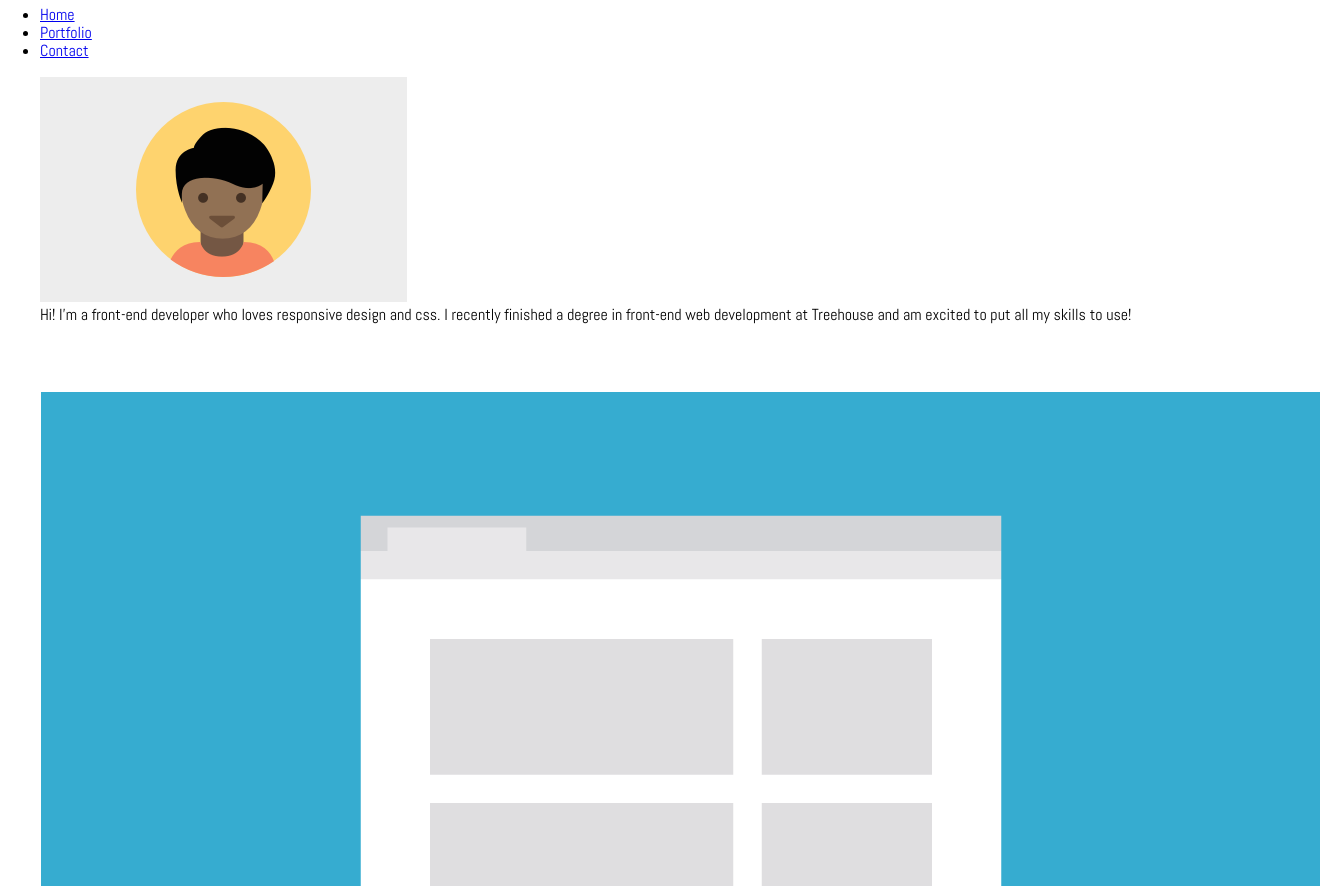
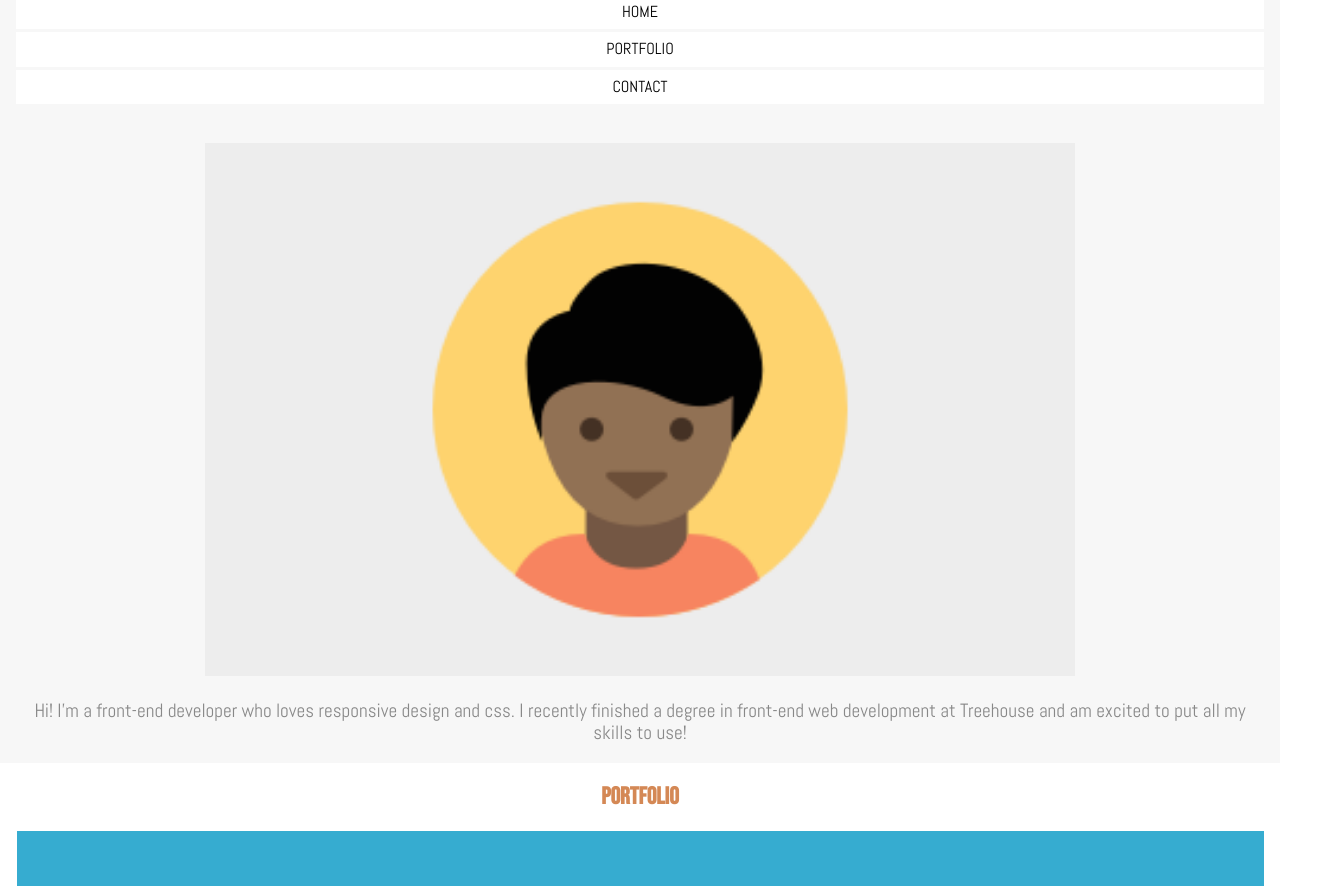
Before and after one commit to ztlhayden/th_unit2, a plain HTML site: page index.html in a window 1280 px wide. Shown: the part 74-960 px from the top of the page, 1320 px wide, since content can reach past the window. Drawn offline with Linux system fonts and the light colour scheme.

Commit message:
body and heading style

```diff
--- a/css/styles.css
+++ b/css/styles.css
@@ -13,13 +13,37 @@ font-family: 'Bebas Neue', cursive;
 /*=============
  Element Styles
 ============*/
+h1 {
+  padding-top: .5em;
+  margin: 0;
+}
 
 h1,
 h2,
 h3 {
   font-family: 'Bebas Neue', cursive;
   text-transform: uppercase;
-  color: #fff;
+  color: #d48855;
+}
+
+img {
+  width: 100%;
+  height: auto;
+}
+
+ul {
+  list-style: none;
+  padding: 0;
+}
+
+figure {
+  margin: 1em;
+}
+
+a {
+  text-decoration: none;
+  display: block;
+  color: black;
 }
 
 /*=============
@@ -27,9 +51,52 @@ h3 {
 ============*/
 /* Nav */
 
+.main-nav li {
+  text-transform: uppercase;
+  background-color: #fff;
+  padding: .5em 0;
+  margin: 0 1em .2em 1em;
+}
+
+.main-nav li:active {
+  background-color: #d48855;
+}
+
 /* Elements */
 
+.fig-port {
+  padding-top: 1em;
+  padding-bottom: 1em;
+  font-size: 1.2em;
+}
+  .fig-port img {
+    width: 70%;
+  }
+
+  .fig-port figcaption {
+    padding-top: 1em;
+    color: #888;
+  }
+
+.content {
+  padding-bottom: 1em;
+}
+
+.content h3 {
+  margin: .5em;
+}
+
 /* Containers */
+
+.main-header {
+  text-align: center;
+  background: #f7f7f7;
+  width: 100%;
+}
+
+.wrapper {
+  text-align: center;
+}
 
 /*=============
  Media Queries
--- a/index.html
+++ b/index.html
@@ -15,7 +15,7 @@
 
 <body>
 <!-- start main-header -->
-  <header class="main-heading">
+  <header class="main-header">
     <h1>Hayden Young</h1>
 
     <ul class="main-nav">
@@ -37,7 +37,7 @@
   <div class="wrapper">
     <h2>Portfolio</h2>
 
-    <figure>
+    <figure class="content">
       <img src="images/portfolio-1.png" alt="Website with grey containers.">
       <figcaption>
         <h3>Marketing Page</h3>
@@ -45,7 +45,7 @@
       </figcaption>
     </figure>
 
-    <figure>
+    <figure class="content">
       <img src="images/portfolio-2.png" alt="Website with with search bar.">
       <figcaption>
         <h3>Search Page</h3>
@@ -53,7 +53,7 @@
       </figcaption>
     </figure>
 
-    <figure>
+    <figure class="content">
       <img src="images/portfolio-3.png" alt="Example website with data.">
       <figcaption>
         <h3>Travel App</h3>
@@ -61,7 +61,7 @@
       </figcaption>
     </figure>
 
-    <figure>
+    <figure class="content">
       <img src="images/portfolio-4.png" alt="Website with location on a map.">
       <figcaption>
         <h3>Map of Favorite Spots</h3>
@@ -69,7 +69,7 @@
       </figcaption>
     </figure>
 
-    <figure>
+    <figure class="content">
       <img src="images/portfolio-5.png" alt="Website with gallery of images.">
       <figcaption>
         <h3>Photo Gallery</h3>
@@ -77,7 +77,7 @@
       </figcaption>
     </figure>
 
-    <figure>
+    <figure class="content">
       <img src="images/portfolio-6.png" alt="Website with data entry and returns.">
       <figcaption>
         <h3>Calculator</h3>
```
Lines whose indentation alone changed are shown as unchanged.
